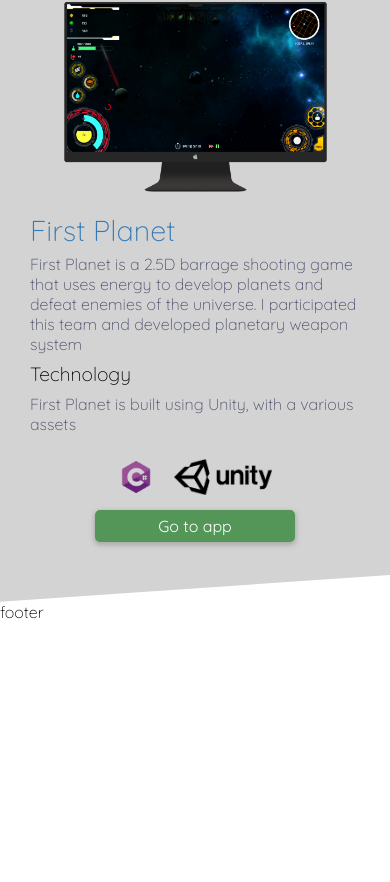
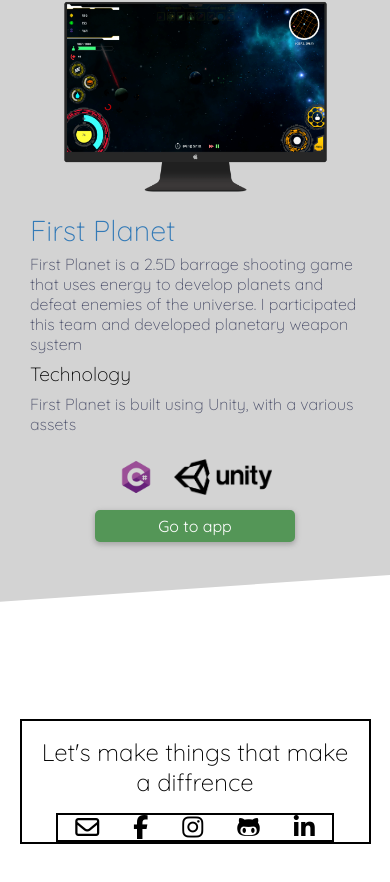
Before and after one commit to eunsukimme/my-portfolio, a React (Create React App) app in the folder client/: page / in a window 390 px wide. Shown: the part 3657-4539 px from the top of the page. Before the commit the page ends 4279 px from the top, so only its background shows below. Built offline with nearby package versions, Linux system fonts and the light colour scheme.

Commit message:
Footer 추가 및 반응형 디자인 적용 완료, 아이콘 추가

```diff
--- a/client/public/index.html
+++ b/client/public/index.html
@@ -24,6 +24,8 @@
     -->
   <!-- fonts(Quicksand) -->
   <link href="https://fonts.googleapis.com/css?family=Quicksand:300,400,500,600,700&display=swap" rel="stylesheet">
+  <!-- awesome icons -->
+  <script src="https://kit.fontawesome.com/32eec7e8b6.js"></script>
   <title>Eunsu's Portfolios</title>
 </head>
 
--- a/client/src/App.js
+++ b/client/src/App.js
@@ -5,6 +5,7 @@ import Profile from "./components/Profile";
 import data from "./data/data";
 import Project from "./components/Project";
 import ProjectDetail from "./components/ProjectDetail";
+import Footer from "./components/Footer";
 import { BrowserRouter as Router, Switch, Route } from "react-router-dom";
 
 const Container = styled.div`
@@ -66,7 +67,9 @@ class App extends React.Component {
                 <Profile />
               </ProfileContainer>
               <MainContainer>{this.state.projects}</MainContainer>
-              <FooterContainer>footer</FooterContainer>
+              <FooterContainer>
+                <Footer />
+              </FooterContainer>
             </Container>
           </Route>
           {/* project details */}
--- /dev/null
+++ b/client/src/components/Footer.js
@@ -0,0 +1,92 @@
+import React, { Component } from "react";
+import styled from "styled-components";
+
+const Container = styled.div`
+  width: 100%;
+  height: 360px;
+
+  display: flex;
+  flex-direction: column;
+  justify-content: center;
+  align-items: center;
+`;
+
+const MessageContainer = styled.div`
+  display: flex;
+  flex-direction: column;
+  justify-content: center;
+  align-items: center;
+
+  border: 2px solid black;
+
+  @media (max-width: 500px) {
+    width: 90%;
+  }
+`;
+
+const Main = styled.div`
+  font-size: 1.5rem;
+  color: black;
+  margin: 16px;
+  text-align: center;
+`;
+
+const IconContainer = styled.div`
+  width: 80%;
+  display: flex;
+  justify-content: space-around;
+  flex-wrap: wrap;
+
+  border: 2px solid black;
+`;
+
+const Icon = styled.a`
+  color: black;
+`;
+
+class Footer extends Component {
+  render() {
+    return (
+      <Container>
+        <MessageContainer>
+          <Main>Let's make things that make a diffrence</Main>
+          <IconContainer>
+            <Icon href="mailto:eunsu.dev@gmail.com">
+              <i style={{ fontSize: "1.5rem" }} class="far fa-envelope"></i>
+            </Icon>
+            <Icon
+              href="https://www.facebook.com/profile.php?id=100003647254099"
+              target="_blank"
+              rel="noopener noreferrer"
+            >
+              <i style={{ fontSize: "1.5rem" }} class="fab fa-facebook-f"></i>
+            </Icon>
+            <Icon
+              href="https://www.instagram.com/eunsu_wag/"
+              target="_blank"
+              rel="noopener noreferrer"
+            >
+              <i style={{ fontSize: "1.5rem" }} class="fab fa-instagram"></i>
+            </Icon>
+            <Icon
+              href="https://www.github.com/eunsukimme"
+              target="_blank"
+              rel="noopener noreferrer"
+            >
+              <i style={{ fontSize: "1.5rem" }} class="fab fa-github-alt"></i>
+            </Icon>
+            <Icon
+              href="https://www.linkedin.com/in/eunsukimme/?locale=en_US"
+              target="_blank"
+              rel="noopener noreferrer"
+            >
+              <i style={{ fontSize: "1.5rem" }} class="fab fa-linkedin-in"></i>
+            </Icon>
+          </IconContainer>
+        </MessageContainer>
+      </Container>
+    );
+  }
+}
+
+export default Footer;
```
Also changed, not shown: 1 other file (tests, documents, lock files or other folders).
